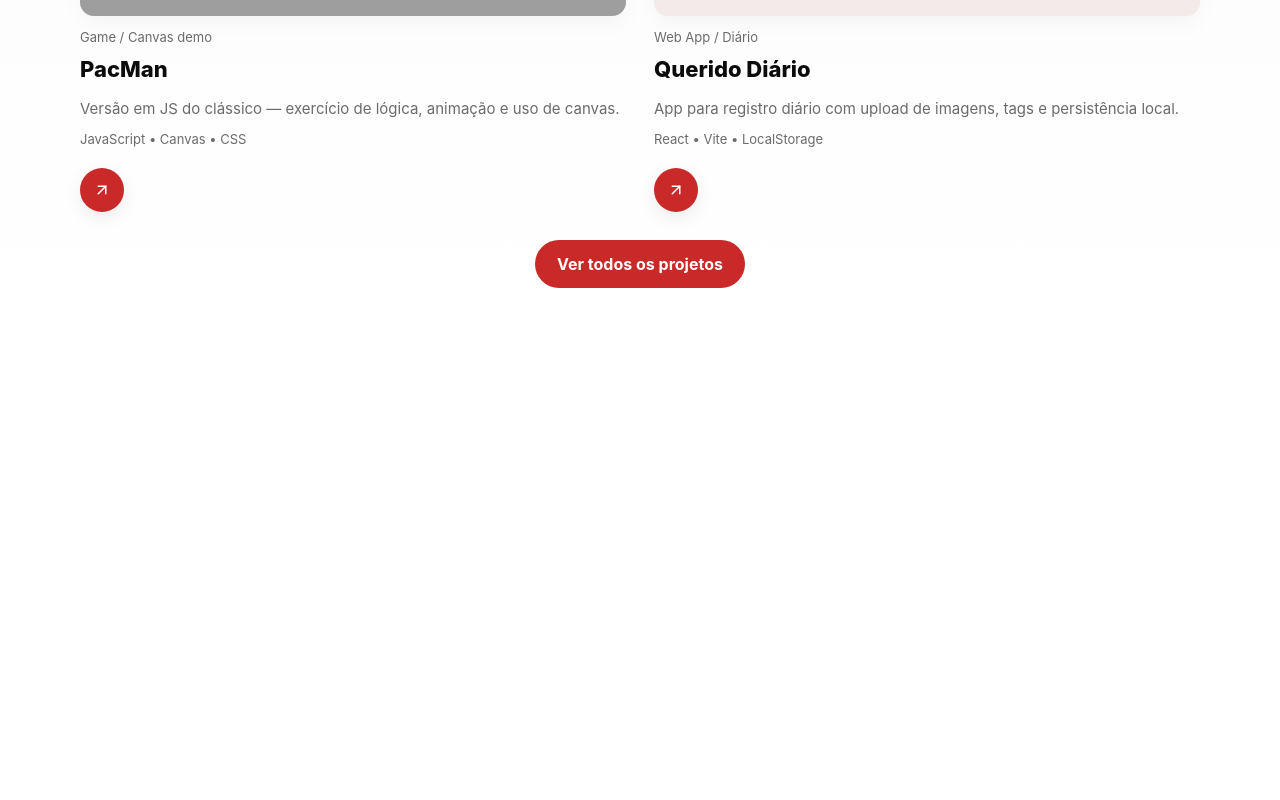
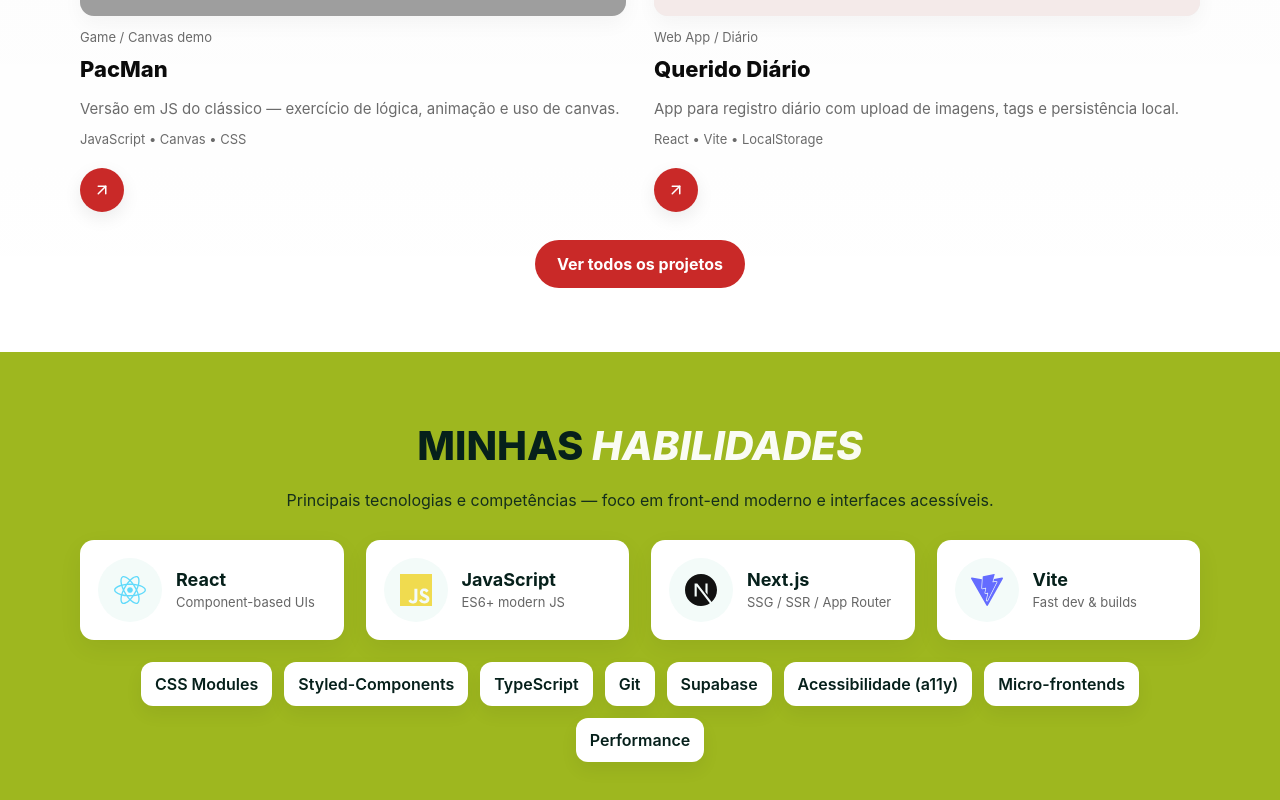
Before and after one commit to katerine-dev/portfolio, a React (Vite) app: page / in a window 1280 px wide. Shown: the part 2104-2904 px from the top of the page. Before the commit the page ends 2456 px from the top, so only its background shows below. Built offline with nearby package versions, Linux system fonts and the light colour scheme; grey boxes are pictures that could not be loaded.

Commit message:
Adiciona sessão de skills

```diff
--- a/src/App.jsx
+++ b/src/App.jsx
@@ -3,6 +3,8 @@
 import Hero from './components/Hero'
 import About from './components/About'
 import Projects from './components/Projects'
+import Skills from './components/Skills'
+
 
 export default function App(){
   return (
@@ -12,7 +14,7 @@
         <Hero />
         <About />
         <Projects />
-        {/* <Skills /> */}
+        <Skills />
         {/* <Contact /> */}
       </main>
       {/* <Footer /> */}
--- /dev/null
+++ b/src/components/Skills.jsx
@@ -0,0 +1,156 @@
+import React from 'react'
+import styled from 'styled-components'
+import { FaReact } from 'react-icons/fa'
+import { SiJavascript, SiNextdotjs, SiVite } from 'react-icons/si'
+
+const Section = styled.section`
+  background: #9eb71f;
+  color: #042422;
+  padding: 64px 0 96px;
+`
+
+const Container = styled.div`
+  width: min(1120px, 92%);
+  margin: 0 auto;
+`
+
+const H2 = styled.h2`
+  margin: 0 0 12px;
+  font-size: 40px;
+  font-weight: 800;
+  color: #06201b;
+  text-align: center;
+  span { color: rgba(255,255,255,0.95); font-style: italic; }
+`
+
+const Lead = styled.p`
+  margin: 0 auto 28px;
+  color: rgba(6,32,27,0.9);
+  font-size: 16px;
+  line-height: 1.5;
+  text-align: center;
+  max-width: 920px;
+`
+
+const Grid = styled.div`
+  display: grid;
+  grid-template-columns: repeat(4, 1fr);
+  gap: 22px;
+  margin: 28px 0 18px;
+
+  @media (max-width: 1100px) { grid-template-columns: repeat(2, 1fr); }
+  @media (max-width: 600px) { grid-template-columns: 1fr; }
+`
+
+const Card = styled.div`
+  background: #fff;
+  border-radius: 14px;
+  padding: 18px;
+  display: flex;
+  gap: 14px;
+  align-items: center;
+  box-shadow: 0 8px 24px rgba(2,10,12,0.06);
+`
+
+const LogoWrap = styled.div`
+  width:64px;
+  height:64px;
+  background: #f3fbf9;
+  border-radius:50%;
+  display:grid;
+  place-items:center;
+  flex: 0 0 64px;
+`
+
+const CardTitle = styled.div`
+  font-weight:700;
+  color: #06201b;
+  font-size:18px;
+`
+
+const CardSub = styled.div`
+  font-size:13px;
+  color: #666;
+`
+
+const Chips = styled.ul`
+  display: flex;
+  justify-content: center;
+  align-items: center;
+  gap: 12px;
+  flex-wrap: wrap;
+  list-style: none;
+  padding: 0;
+  margin: 22px auto 0;
+  max-width: 1120px;
+
+  li {
+    background: #fff;
+    padding: 10px 14px;
+    border-radius: 12px;
+    font-weight: 600;
+    box-shadow: 0 8px 18px rgba(2,10,12,0.06);
+    color: #06201b;
+    display: inline-flex;
+    align-items: center;
+    white-space: nowrap;
+  }
+
+  /* espaçamento extra para telas muito pequenas */
+  @media (max-width: 420px) {
+    gap: 8px;
+    li { padding: 8px 10px; font-size: 14px; }
+  }
+`
+
+
+export default function Skills(){
+  const chips = ['CSS Modules','Styled-Components','TypeScript','Git','Supabase','Acessibilidade (a11y)','Micro-frontends','Performance']
+
+  return (
+    <Section id="skills" aria-labelledby="skills-title">
+      <Container>
+        <H2 id="skills-title">MINHAS <span>HABILIDADES</span></H2>
+        <Lead>Principais tecnologias e competências — foco em front-end moderno e interfaces acessíveis.</Lead>
+
+        <Grid>
+          <Card>
+            <LogoWrap><FaReact size={32} color="#61dafb" /></LogoWrap>
+            <div>
+              <CardTitle>React</CardTitle>
+              <CardSub>Component-based UIs</CardSub>
+            </div>
+          </Card>
+
+          <Card>
+            <LogoWrap><SiJavascript size={32} color="#f0db4f" /></LogoWrap>
+            <div>
+              <CardTitle>JavaScript</CardTitle>
+              <CardSub>ES6+ modern JS</CardSub>
+            </div>
+          </Card>
+
+          <Card>
+            <LogoWrap><SiNextdotjs size={32} color="#111" /></LogoWrap>
+            <div>
+              <CardTitle>Next.js</CardTitle>
+              <CardSub>SSG / SSR / App Router</CardSub>
+            </div>
+          </Card>
+
+          <Card>
+            <LogoWrap><SiVite size={32} color="#646cff" /></LogoWrap>
+            <div>
+              <CardTitle>Vite</CardTitle>
+              <CardSub>Fast dev & builds</CardSub>
+            </div>
+          </Card>
+        </Grid>
+
+        <Chips>
+          {chips.map(c => <li key={c}>{c}</li>)}
+        </Chips>
+      </Container>
+    </Section>
+  )
+}
```
